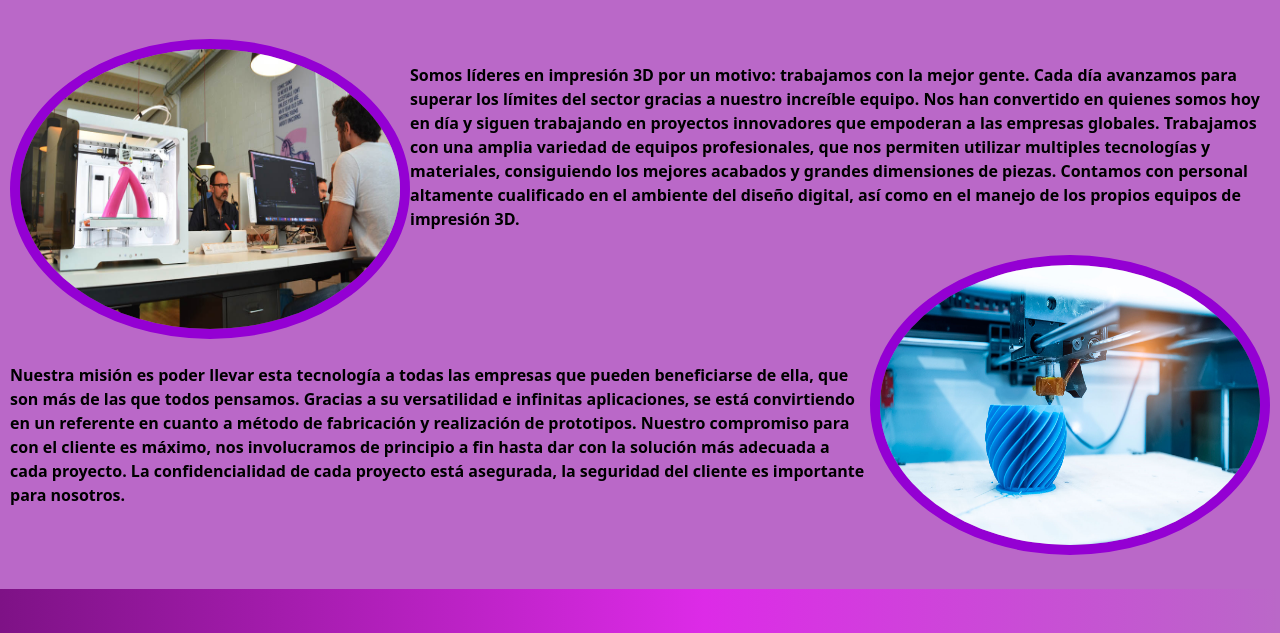
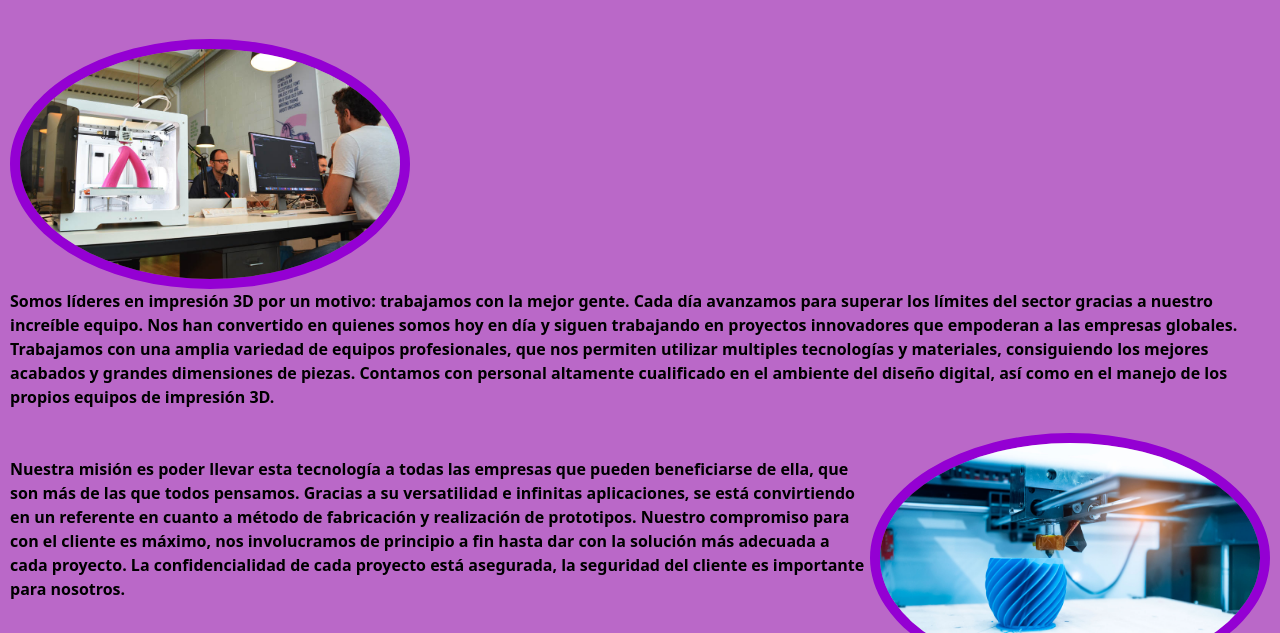
Before and after one commit to mbelenm/Ventura3D, a website: page secciones/nosotros.html in a window 1280 px wide. Shown: the part 143-776 px from the top of the page. Drawn offline with Linux system fonts and the light colour scheme.

Commit message:
arreglos

```diff
--- a/css/estilo.css
+++ b/css/estilo.css
@@ -104,14 +104,7 @@ h1{font-size: 3rem;}
 
     }
 
-    .nosoimagen{
- display:block;
-  margin: 7 px;
-  width: 400px;
-  height: 300px;
 
-
-}
 
 
 
--- a/secciones/nosotros.html
+++ b/secciones/nosotros.html
@@ -81,16 +81,16 @@
 		</section> <br>
 		<!-- <section class="textoPresentacion "  > -->
        <p class="nosotros">
-			<img src="../assets/imagenes/nosotros.jpg"   align="left" alt="nosotros" class="bordeCirculo nosoimagen"   >
+			<img src="../assets/imagenes/nosotros.jpg"  width="400" height="250"  alt="nosotros" class="bordeCirculo nosoimagen"   >
 
 				<br>Somos líderes  en impresión 3D por un motivo: trabajamos con la mejor gente. Cada día avanzamos para superar los límites del sector gracias a nuestro increíble equipo. Nos han convertido en quienes somos hoy en día y siguen trabajando en proyectos innovadores que empoderan a las empresas globales.
 				Trabajamos con una amplia variedad de equipos profesionales, que nos permiten utilizar multiples tecnologías y materiales, consiguiendo los mejores acabados y grandes dimensiones de piezas.
 
 				Contamos con personal altamente cualificado en el ambiente del diseño digital, así como en el manejo de los propios equipos de impresión 3D. <br> <br>
 
-        <img src="../assets/imagenes/3D.jpg" align="right"   alt="nosotros" class="bordeCirculo nosoimagen"   >  <br clear="left">
+        <img src="../assets/imagenes/3D.jpg" align="right" width="400" height="250"  alt="nosotros" class="bordeCirculo nosoimagen"   >  <br clear="left">
 
-				<br>Nuestra misión es poder llevar esta tecnología a todas las empresas que pueden beneficiarse de ella, que son más de las que todos pensamos. Gracias a su versatilidad e infinitas aplicaciones, se está convirtiendo en un referente en cuanto a método de fabricación y realización de prototipos.
+				Nuestra misión es poder llevar esta tecnología a todas las empresas que pueden beneficiarse de ella, que son más de las que todos pensamos. Gracias a su versatilidad e infinitas aplicaciones, se está convirtiendo en un referente en cuanto a método de fabricación y realización de prototipos.
 
 				Nuestro compromiso para con el cliente es máximo, nos involucramos de principio a fin hasta dar con la solución más adecuada a cada proyecto. La confidencialidad de cada proyecto está asegurada, la seguridad del cliente es importante para nosotros. <br clear="all">
 
```
